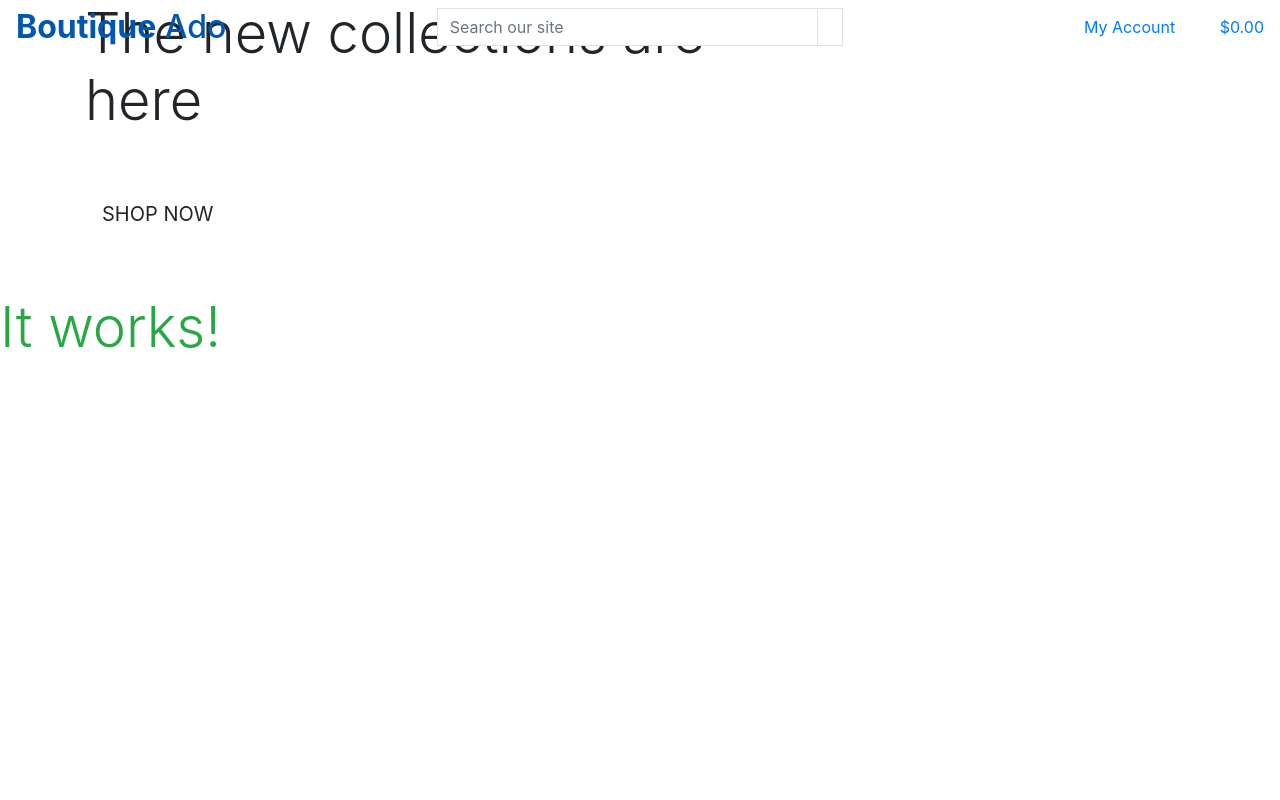
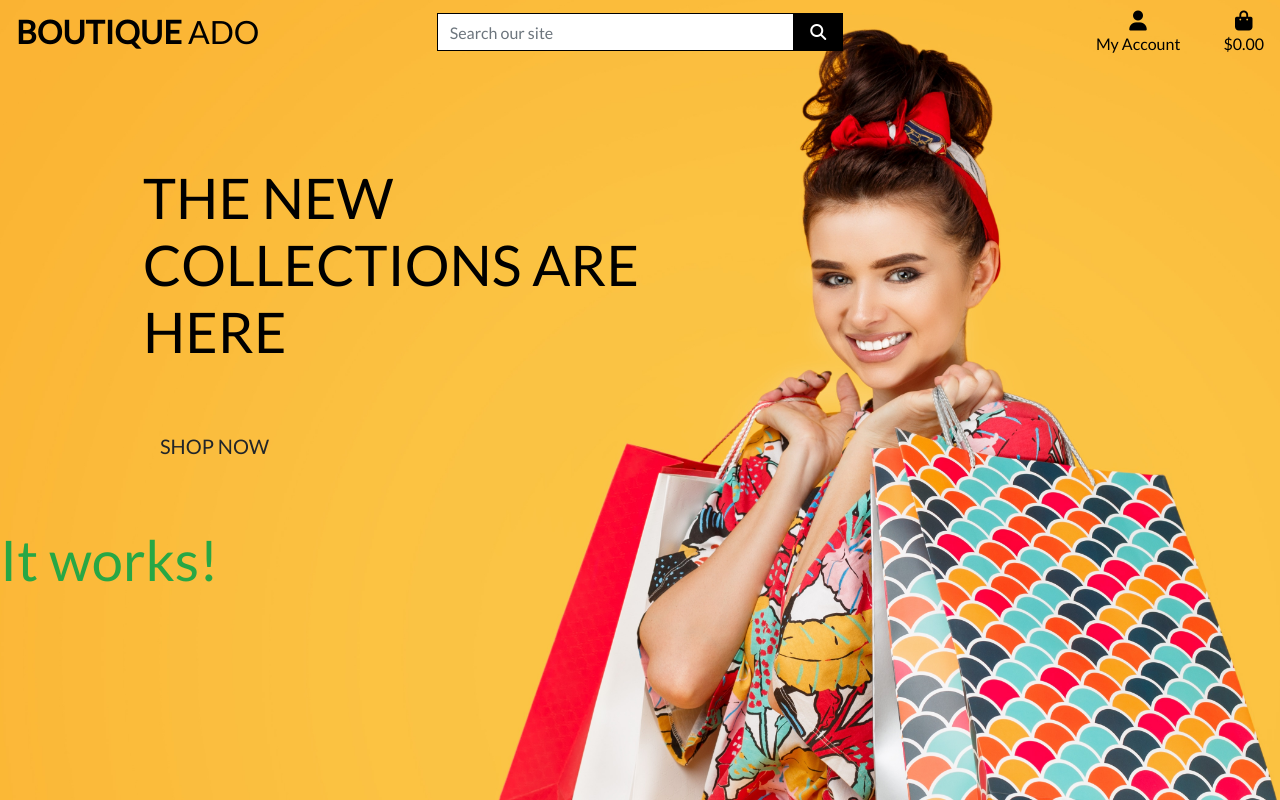
Before and after one commit to lukecdev/boutique_ado_v2, a Django app: page / in a window 1280 px wide. Run offline with Django 3.2, Linux system fonts and the light colour scheme; some libraries are stand-ins or nearby versions.

Commit message:
completed homepage cover

```diff
--- a/boutique_ado/settings.py
+++ b/boutique_ado/settings.py
@@ -26,7 +26,7 @@
 # SECURITY WARNING: don't run with debug turned on in production!
 DEBUG = True
 
-ALLOWED_HOSTS = ['8000-lukecdev-boutiqueadov2-9m3gn5rns4q.ws-eu105.gitpod.io']
+ALLOWED_HOSTS = ['8000-lukecdev-boutiqueadov2-9m3gn5rns4q.ws-eu105.gitpod.io', '8000-lukecdev-boutiqueadov2-9m3gn5rns4q.ws-eu106.gitpod.io']
 
 
 # Application definition
@@ -144,6 +144,10 @@
 # https://docs.djangoproject.com/en/3.2/howto/static-files/
 
 STATIC_URL = '/static/'
+STATICFILES_DIRS = (os.path.join(BASE_DIR, 'static'),)
+
+MEDIA_URL = '/media/'
+MEDIA_ROOT = os.path.join(BASE_DIR, 'media')
 
 # Default primary key field type
 # https://docs.djangoproject.com/en/3.2/ref/settings/#default-auto-field
--- a/boutique_ado/urls.py
+++ b/boutique_ado/urls.py
@@ -15,9 +15,11 @@
 """
 from django.contrib import admin
 from django.urls import path , include
+from django.conf import settings
+from django.conf.urls.static import static
 
 urlpatterns = [
     path('admin/', admin.site.urls),
     path('accounts/', include('allauth.urls')),
     path('', include('home.urls')),
-]
+] + static(settings.MEDIA_URL, document_root=settings.MEDIA_ROOT)
--- /dev/null
+++ b/static/css/base.css
@@ -0,0 +1,81 @@
+html {
+    height: 100%;
+}
+
+body {
+    background: url('/media/homepage_background_cropped.jpg') no-repeat center center fixed;
+    background-size: cover;
+    height: calc(100vh - 164px);
+    color: #555;
+    font-family: 'Lato';
+}
+
+/* from Bulma */
+.icon {
+    align-items: center;
+    display: inline-flex;
+    justify-content: center;
+    height: 1.5rem;
+    width: 1.5rem;
+}
+
+.logo-font {
+    text-transform: uppercase;
+}
+
+.main-logo-link {
+    width: fit-content;
+}
+
+.shop-now-button {
+    background: black;
+    color: white;
+    min-width: 260px;
+}
+
+.btn-black {
+    background: black;
+    color: white;
+}
+
+.shop-now-button:hover,
+.shop-now-button:active,
+.shop-now-button:focus,
+.btn-black:hover,
+.btn-black:active,
+.btn-black:focus {
+    background: #222;
+    color: white;
+}
+
+.text-black {
+    color: #000 !important;
+}
+
+.border-black {
+    border: 1px solid black !important;
+}
+
+/* -------------------------------- Media Queries */
+
+/* Slightly larger container on xl screens */
+@media (min-width: 1200px) {
+  .container {
+    max-width: 80%;
+  }
+}
+
+/* fixed top navbar only on medium and up */
+@media (min-width: 992px) {
+    .fixed-top-desktop-only {
+        position: fixed;
+        top: 0;
+        right: 0;
+        left: 0;
+        z-index: 1030;
+    }
+
+    .header-container {
+        padding-top: 164px;
+    }
+}
--- a/templates/base.html
+++ b/templates/base.html
@@ -15,12 +15,15 @@
 
     {% block corecss %}
     <link rel="stylesheet" href="https://cdn.jsdelivr.net/npm/bootstrap@4.6.2/dist/css/bootstrap.min.css" integrity="sha384-xOolHFLEh07PJGoPkLv1IbcEPTNtaed2xpHsD9ESMhqIYd0nLMwNLD69Npy4HI+N" crossorigin="anonymous">
+    <link rel="stylesheet" href="https://fonts.googleapis.com/css?family=Lato&display=swap">
+    <link rel="stylesheet" href="{% static 'css/base.css' %}">
     {% endblock %}
 
     {% block extra_css %}
     {% endblock %}
 
     {% block corejs %}
+    <script src="https://kit.fontawesome.com/a720779c95.js" crossorigin="anonymous"></script>
     <script src="https://cdn.jsdelivr.net/npm/jquery@3.5.1/dist/jquery.min.js" integrity="sha256-9/aliU8dGd2tb6OSsuzixeV4y/faTqgFtohetphbbj0=" crossorigin="anonymous"></script>
     <script src="https://cdn.jsdelivr.net/npm/popper.js@1.16.0/dist/umd/popper.min.js" integrity="sha384-Q6E9RHvbIyZFJoft+2mJbHaEWldlvI9IOYy5n3zV9zzTtmI3UksdQRVvoxMfooAo" crossorigin="anonymous"></script>
     <script src="https://cdn.jsdelivr.net/npm/bootstrap@4.6.2/dist/js/bootstrap.bundle.min.js" integrity="sha384-Fy6S3B9q64WdZWQUiU+q4/2Lc9npb8tCaSX9FK7E8HnRr0Jz8D6OP9dO5Vg3Q9ct" crossorigin="anonymous"></script>
```
Also changed, not shown: media/homepage_background_cropped(2).jpg (added), media/homepage_background_cropped.jpg (added).
